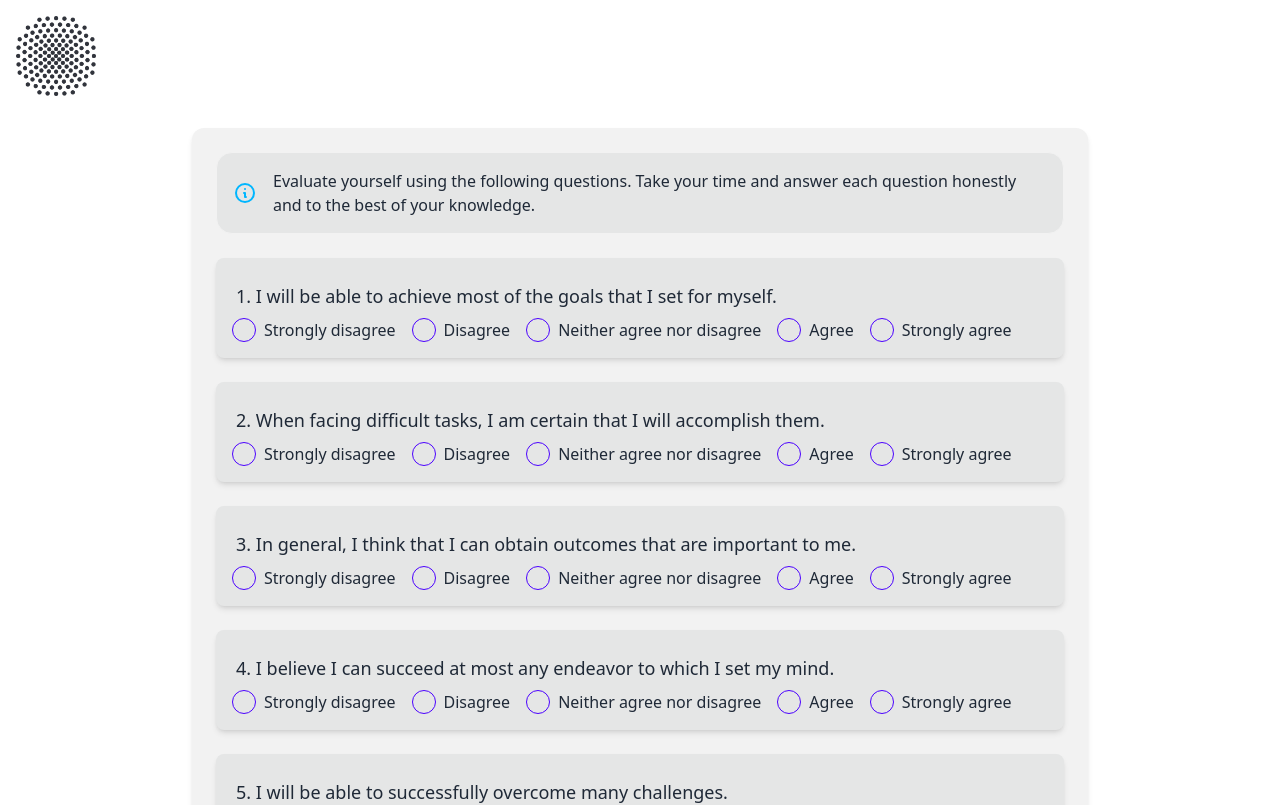
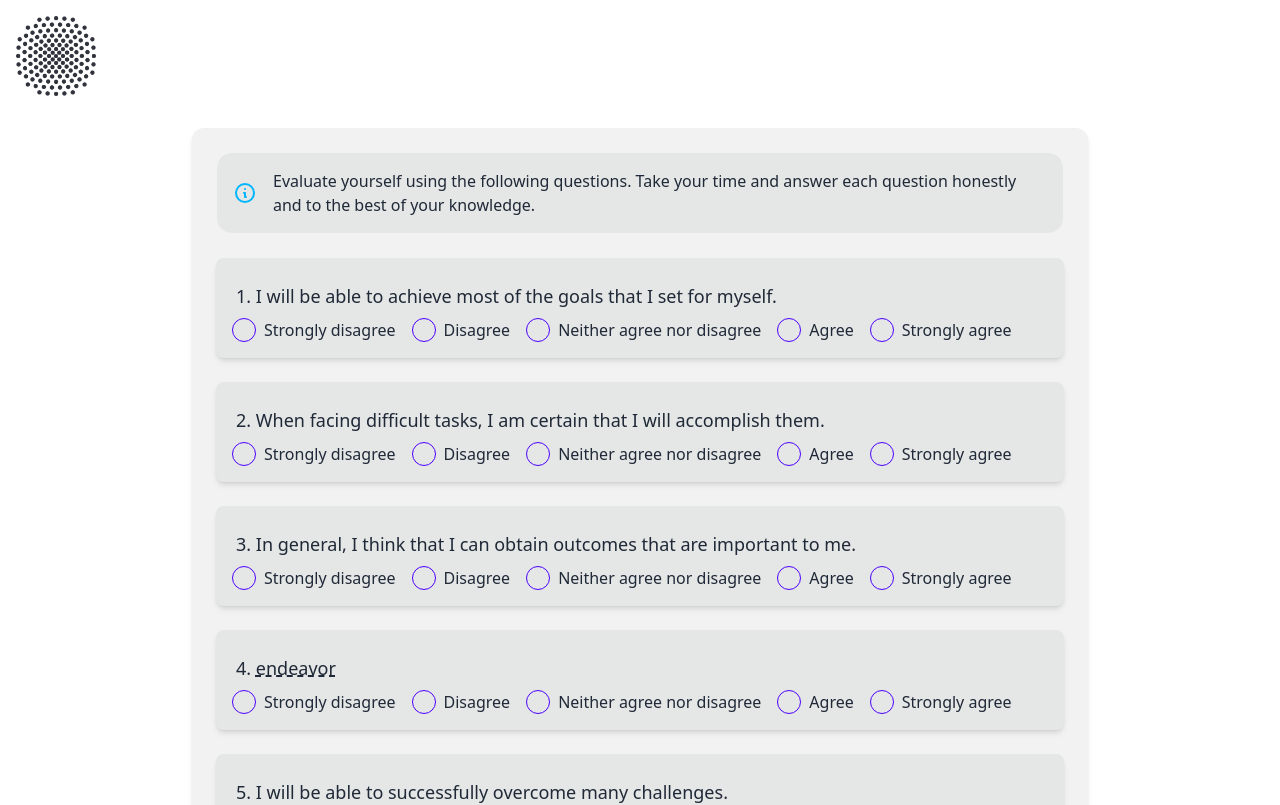
Before and after one commit to Ronjar/gender-st-frontend, a SvelteKit app: page /ngse in a window 1280 px wide. Shown: the top 805 px of the page. Built offline with nearby package versions, Linux system fonts and the light colour scheme.

Commit message:
Started adding HoverTranslate option

```diff
--- /dev/null
+++ b/src/lib/components/HoverTranslate.svelte
@@ -0,0 +1,42 @@
+<script lang="ts">
+    import {
+        translations,
+        type TranslationKey,
+        type TranslationEntry,
+    } from "$lib/scripts/translations";
+    import { onMount } from "svelte";
+
+    export let word: TranslationKey;
+    let original: string | undefined;
+    let translation: string | undefined;
+    let description: string | undefined;
+
+    onMount(() => {
+        const entry: TranslationEntry = translations[word];
+        original = entry.original;
+        translation = entry.translation;
+        description = entry.description;
+    });
+</script>
+
+<div class="relative inline-block group">
+    <span class="dashed-underline">{original}</span>
+    {#if translation}
+        <div
+            class="absolute hidden group-hover:block bg-base-100 text-base-content p-6 rounded-xl shadow-2xl max-w-lg mt-3 z-10"
+        >
+            <div class="font-bold text-primary text-xl">{translation}</div>
+            {#if description}
+                <div class="mt-2 text-sm text-gray-500">{description}</div>
+            {/if}
+        </div>
+    {/if}
+</div>
+
+<style>
+    .dashed-underline {
+        text-decoration: underline;
+        text-decoration-style: dashed;
+        cursor: pointer;
+    }
+</style>
--- a/src/lib/constants.ts
+++ b/src/lib/constants.ts
@@ -1,4 +1,3 @@
-
-//export const BASE_URL = "http://localhost:80"; //Test
-export const BASE_URL = "https://gender.robingebert.com"; //Production
+export const BASE_URL = "http://localhost:80"; //Test
+//export const BASE_URL = "https://gender.robingebert.com"; //Production
 export const VERSION = "2.0.6"
--- /dev/null
+++ b/src/lib/scripts/translations.ts
@@ -0,0 +1,35 @@
+// src/lib/translations.ts
+export const translations = {
+    "st_details_deletion_code": {
+        original: "Deletion Code",
+        translation: "Löschungscode",
+        description: "As this questionaire includes personal data you can choose to delete it with this code, by writing an email to st180554@stud.uni-stuttgart.de"
+    },
+    "st_stai_tense": {
+        original: "tense",
+        translation: "angespannt"
+    },
+    "st_stai_content": {
+        original: "content",
+        translation: "zufrieden",
+        description: ""
+    },
+    "st_ngse_endeavor": {
+        original: "endeavor",
+        translation: "Bemühung",
+        description: ""
+    },
+    "st_": {
+        original: "",
+        translation: "",
+        description: ""
+    }
+} as const;
+
+export type TranslationEntry = {
+    original: string;
+    translation: string;
+    description?: string;
+};
+
+export type TranslationKey = keyof typeof translations;
--- a/src/routes/details/+page.svelte
+++ b/src/routes/details/+page.svelte
@@ -7,6 +7,7 @@
   import { goto } from "$app/navigation";
   import { get } from "svelte/store";
   import { BASE_URL } from "$lib/constants";
+    import HoverTranslate from "$lib/components/HoverTranslate.svelte";
 
   let gender = "";
   let age = "";
@@ -339,8 +340,9 @@
     {/if}
 
     <div class="form-control">
+      <!-- svelte-ignore a11y-label-has-associated-control -->
       <label class="label">
-        <span class="label-text">Deletion code</span>
+        <span class="label-text"><HoverTranslate word="st_details_deletion_code"/></span>
       </label>
       <div class="join">
         <input
--- a/src/routes/ngse/+page.svelte
+++ b/src/routes/ngse/+page.svelte
@@ -2,6 +2,7 @@
   import { ngse } from "../../store";
   import { goto } from "$app/navigation";
   import Toast from "$lib/components/FormToast.svelte";
+  import HoverTranslate from '$lib/components/HoverTranslate.svelte'; // Import the HoverTranslate component
 
   let answers: number[] = Array(8).fill(-1); // Adjusting array length to 8 for the new questions
   let errorMessage: string = "";
@@ -12,7 +13,7 @@
     "I will be able to achieve most of the goals that I set for myself.",
     "When facing difficult tasks, I am certain that I will accomplish them.",
     "In general, I think that I can obtain outcomes that are important to me.",
-      "I believe I can succeed at most any endeavor to which I set my mind.",
+    'I believe I can succeed at most any <HoverTranslate word="st_ngse_endeavor" /> to which I set my mind.',
     "I will be able to successfully overcome many challenges.",
     "I am confident that I can perform effectively on many different tasks.",
     "Compared to other people, I can do most tasks very well.",
@@ -66,7 +67,11 @@
         <div class="card bg-base-300 p-4 rounded-lg shadow-md">
           <div class="form-control">
             <label class="label">
-              <span class="label-text text-lg">{index + 1}. {question}</span>
+              <span class="label-text text-lg">{index + 1}. {#if question.includes("<HoverTranslate")}
+                <HoverTranslate word="st_ngse_endeavor" />
+              {:else}
+                {question}
+              {/if}</span>
             </label>
             <div class="flex space-x-4 items-center">
               <label class="flex items-center space-x-2">
@@ -129,16 +134,16 @@
           {/if}
         </button>
       </div>
-      <!--
       {#if errorMessage}
         <div class="alert alert-error">
           <div class="flex-1">
             <label>{errorMessage}</label>
           </div>
         </div>
-      {/if}-->
+      {/if}
     </form>
   </div>
+
   <Toast bind:this={toastRef} />
 
   <style>
```
Lines whose indentation alone changed are shown as unchanged.
